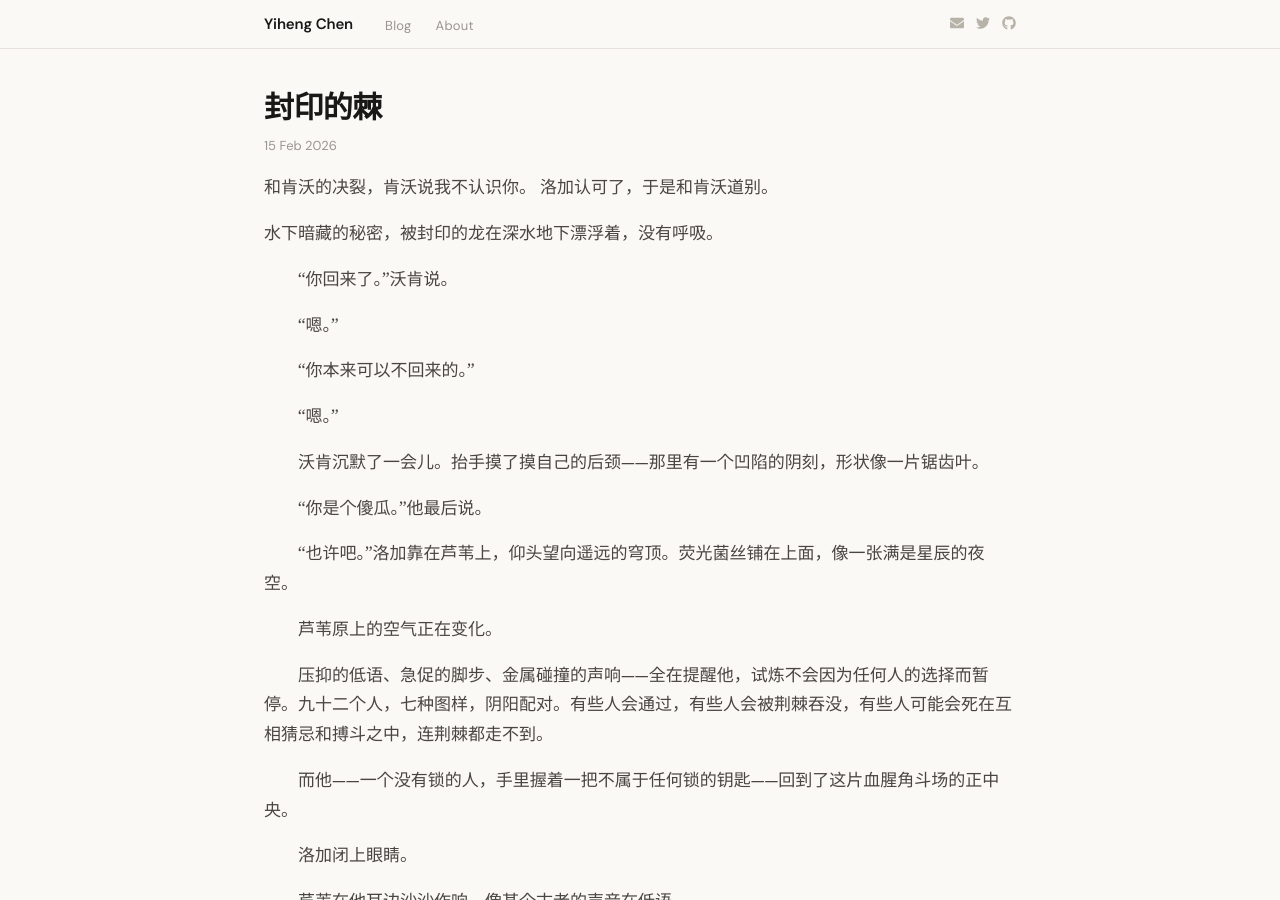
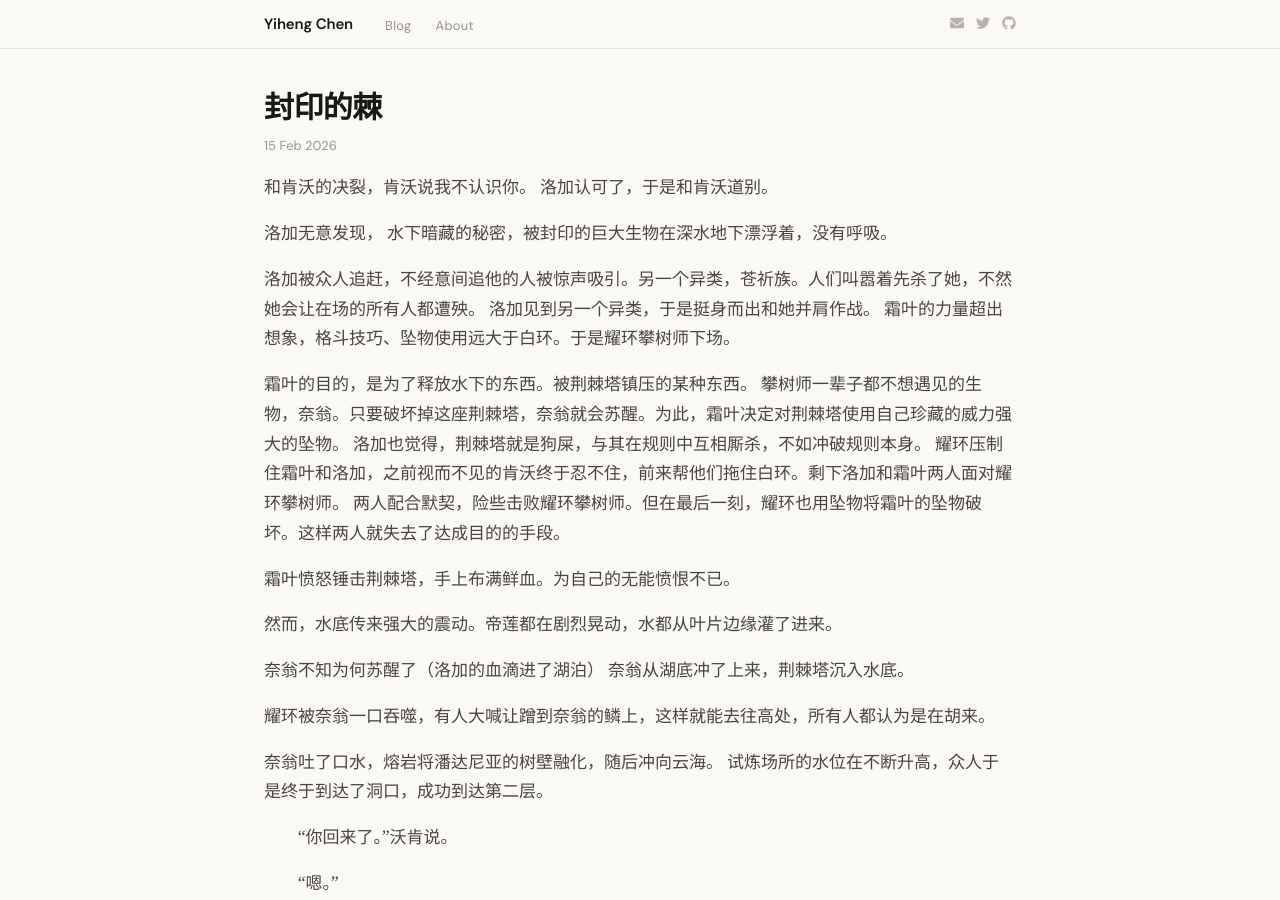
Before and after one commit to yihenc/yihenc.github.io, a Jekyll site: the page built from _posts/2026-02-15-封印的棘.md, in a window 1280 px wide and 900 px high. Built offline with Jekyll 4.4.1, drawn with Linux system fonts in a browser that asks for light colours; nearby versions of some CDN libraries.

Commit message:
Update: 封印的棘

```diff
--- a/_posts/2026-02-15-封印的棘.md
+++ b/_posts/2026-02-15-封印的棘.md
@@ -7,7 +7,31 @@ tags: [潘达尼亚传说, 奇幻, 架空]
 和肯沃的决裂，肯沃说我不认识你。
 洛加认可了，于是和肯沃道别。
 
-水下暗藏的秘密，被封印的龙在深水地下漂浮着，没有呼吸。
+洛加无意发现，
+水下暗藏的秘密，被封印的巨大生物在深水地下漂浮着，没有呼吸。
+
+洛加被众人追赶，不经意间追他的人被惊声吸引。另一个异类，苍祈族。人们叫嚣着先杀了她，不然她会让在场的所有人都遭殃。
+洛加见到另一个异类，于是挺身而出和她并肩作战。
+霜叶的力量超出想象，格斗技巧、坠物使用远大于白环。于是耀环攀树师下场。
+
+霜叶的目的，是为了释放水下的东西。被荆棘塔镇压的某种东西。
+攀树师一辈子都不想遇见的生物，奈翁。只要破坏掉这座荆棘塔，奈翁就会苏醒。为此，霜叶决定对荆棘塔使用自己珍藏的威力强大的坠物。
+洛加也觉得，荆棘塔就是狗屎，与其在规则中互相厮杀，不如冲破规则本身。
+耀环压制住霜叶和洛加，之前视而不见的肯沃终于忍不住，前来帮他们拖住白环。剩下洛加和霜叶两人面对耀环攀树师。
+两人配合默契，险些击败耀环攀树师。但在最后一刻，耀环也用坠物将霜叶的坠物破坏。这样两人就失去了达成目的的手段。
+
+霜叶愤怒锤击荆棘塔，手上布满鲜血。为自己的无能愤恨不已。
+
+然而，水底传来强大的震动。帝莲都在剧烈晃动，水都从叶片边缘灌了进来。
+
+奈翁不知为何苏醒了（洛加的血滴进了湖泊）
+奈翁从湖底冲了上来，荆棘塔沉入水底。
+
+耀环被奈翁一口吞噬，有人大喊让蹭到奈翁的鳞上，这样就能去往高处，所有人都认为是在胡来。
+
+奈翁吐了口水，熔岩将潘达尼亚的树壁融化，随后冲向云海。
+试炼场所的水位在不断升高，众人于是终于到达了洞口，成功到达第二层。
+
 
 
 &emsp;&emsp;"你回来了。"沃肯说。
```
